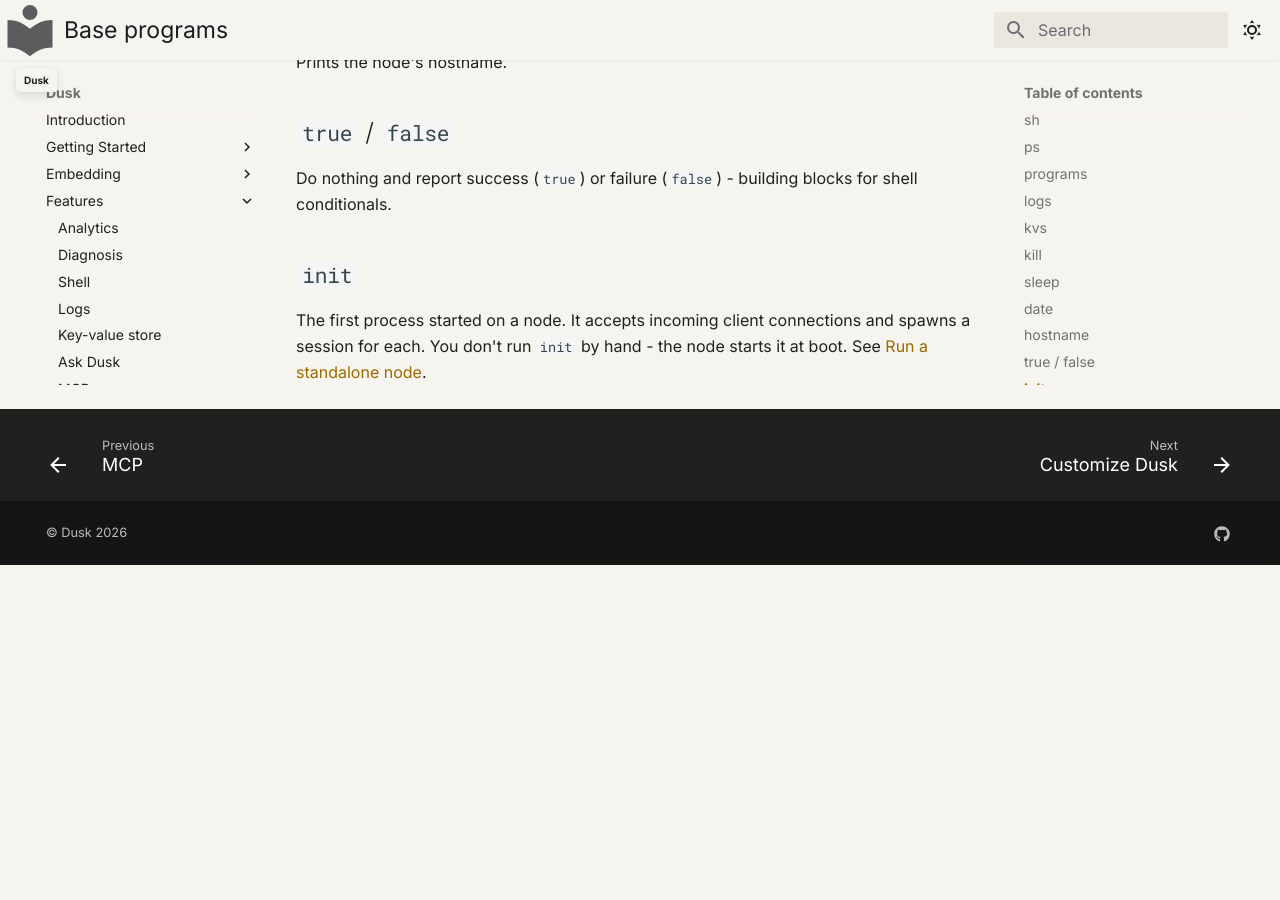
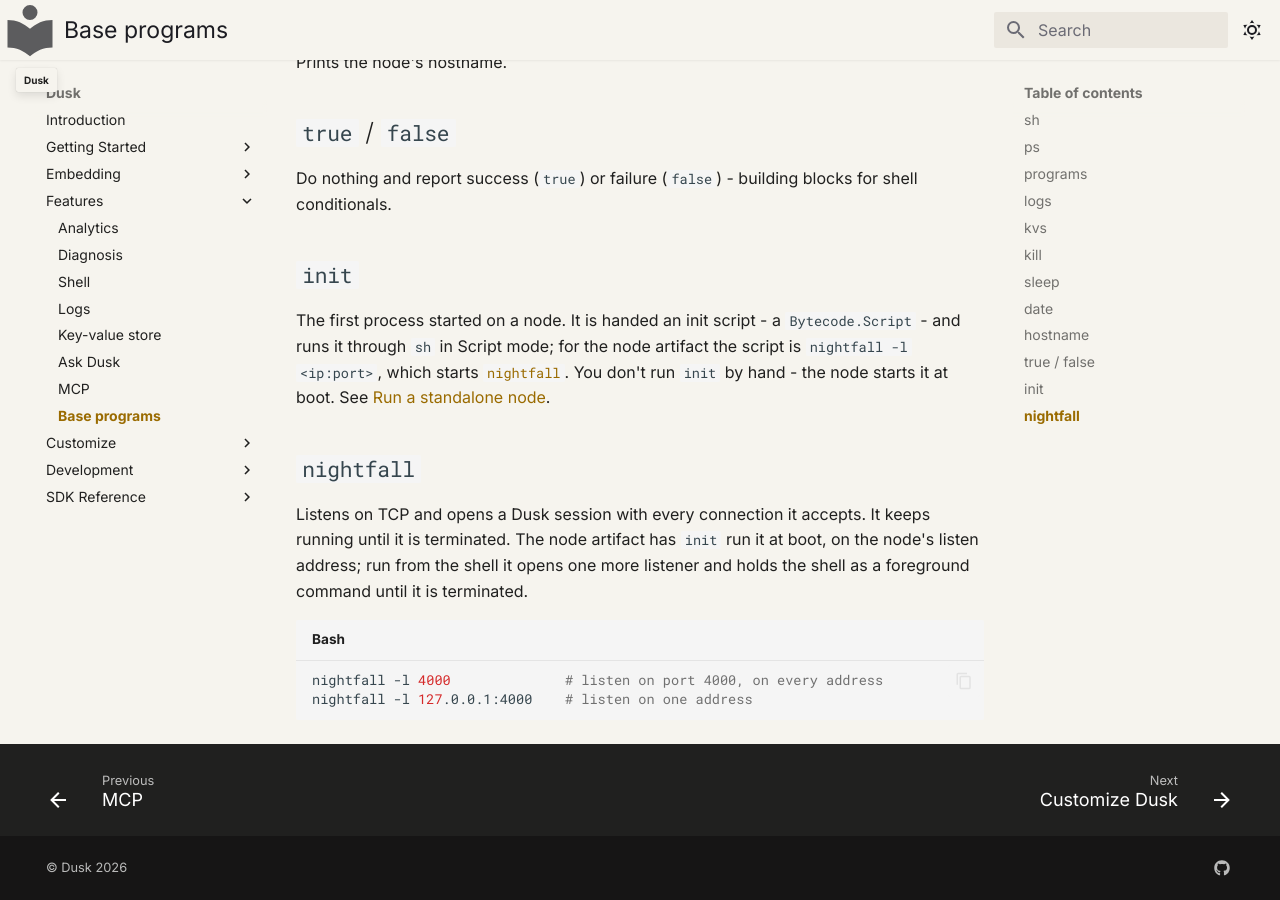
Before and after one commit to tomerze/dusk, an MkDocs documentation site: the page built from docs/docs/getting-started/concepts/base.md, in a window 1280 px wide and 900 px high, scrolled down 2789 px. Built offline with MkDocs 1.6.1 and Material for MkDocs 9.7.7, drawn with Linux system fonts in a browser that asks for light colours; comment, search, counter and statistics services are not loaded; before the commit the page ends 3354 px from its top, so only the background shows below that.

Commit message:
Update docs for the listener moving from init to nightfall
The pages that named init as the process holding the socket now name
nightfall, and describe init as the program that runs the program it is
handed.

````diff
--- a/docs/docs/getting-started/concepts/base.md
+++ b/docs/docs/getting-started/concepts/base.md
@@ -120,6 +120,20 @@
 
 ## `init`
 
-The first process started on a node. It accepts incoming client connections and
-spawns a session for each. You don't run `init` by hand - the node starts it at
+The first process started on a node. It is handed an init script - a
+`Bytecode.Script` - and runs it through `sh` in Script mode; for the node
+artifact the script is `nightfall -l <ip:port>`, which starts
+[`nightfall`](#nightfall). You don't run `init` by hand - the node starts it at
 boot. See [Run a standalone node](../guides/run-a-node.md).
+
+## `nightfall`
+
+Listens on TCP and opens a Dusk session with every connection it accepts. It
+keeps running until it is terminated. The node artifact has `init` run it at
+boot, on the node's listen address; run from the shell it opens one more
+listener and holds the shell as a foreground command until it is terminated.
+
+```sh
+nightfall -l 4000              # listen on port 4000, on every address
+nightfall -l 127.0.0.1:4000    # listen on one address
+```
````
Also changed, not shown: docs/docs/development/architecture.md (+4 -2 lines), docs/docs/development/shell.md (+5 -3 lines), docs/docs/getting-started/guides/custom-impl.md (+5 -3 lines), docs/docs/getting-started/guides/run-a-node.md (+7 -3 lines), docs/docs/sdk-reference/crates.md (+1 -1 lines).
